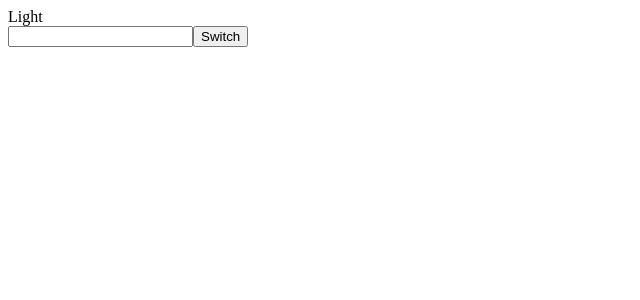
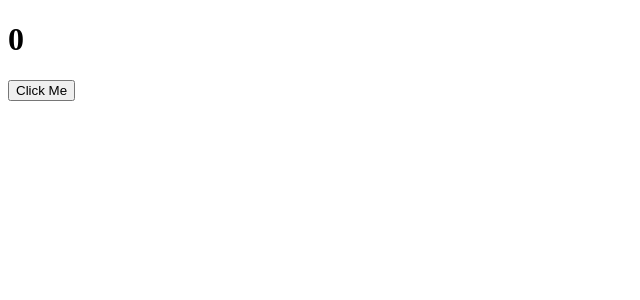
Before and after one commit to G1DY/React-Demo, a React (Vite) app in the folder react-demos/: page / in a window 1280 px wide. Shown: the top 300 px of the page, without its empty margins (0-640 px from the left). Built offline with nearby package versions, Linux system fonts and the light colour scheme.

Commit message:
useEffect hook as a callbck function

```diff
--- a/react-demos/src/App.jsx
+++ b/react-demos/src/App.jsx
@@ -1,12 +1,13 @@
 import React from 'react'
-import Switcher from './ComponentTwo/Switcher'
+import Effects from './ComponentTwo/Effects'
+
 
 
 
 const App = () => {
   return (
     <div>
-      <Switcher />
+      <Effects />
     </div>
   )
 }
--- /dev/null
+++ b/react-demos/src/ComponentTwo/Effects.jsx
@@ -0,0 +1,17 @@
+import React, { useEffect, useState } from 'react'
+
+const Effects = () => {
+    const [value, setValue] = useState(0);
+    useEffect(()=> {
+        console.log("Call eseEffects");
+        document.title = `Increment $value`;
+    });
+  return (
+    <div>
+        <h1>{value}</h1>
+        <button onClick={() => setValue(value + 1)}>Click Me</button>
+    </div>
+  )
+}
+
+export default Effects
--- a/react-demos/src/main.jsx
+++ b/react-demos/src/main.jsx
@@ -3,7 +3,8 @@
 import App from './App.jsx'
 
 createRoot(document.getElementById('root')).render(
-  <StrictMode>
-    <App/>
-  </StrictMode>,
+  // <StrictMode>
+  //   <App/>
+  // </StrictMode>,
+  <App/>
 )
```
